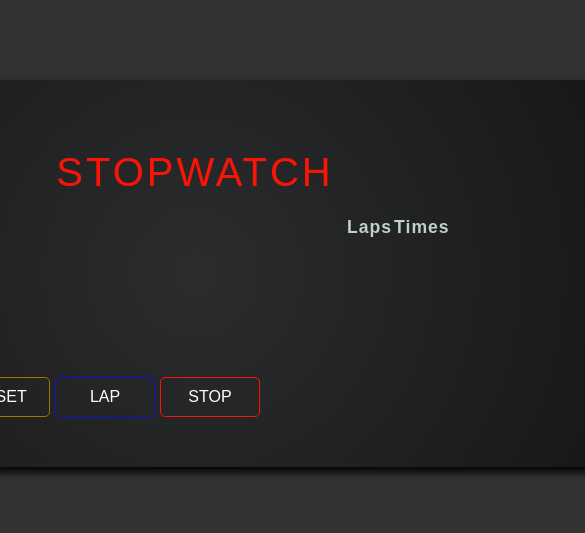
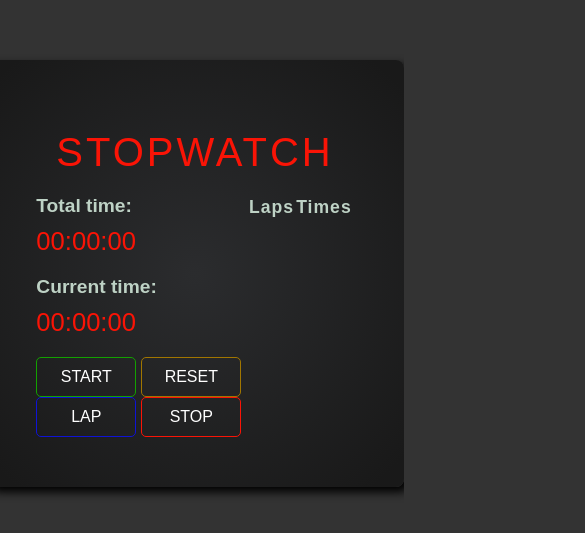
Before and after one commit to kwaq102/stopwatch, a React (Vite) app: page / in a window 390 px wide. Shown: the part 149-682 px from the top of the page, 585 px wide, since content can reach past the window. Built offline with nearby package versions, Linux system fonts and the light colour scheme.

Commit message:
added rwd

```diff
--- a/src/styles/_PageMain.scss
+++ b/src/styles/_PageMain.scss
@@ -68,3 +68,20 @@
 	color: $redColor;
 	font-size: 1.6rem;
 }
+
+@media (max-width: 800px) {
+	.pageMain {
+		min-width: 0;
+		width: 90%;
+		margin: 0 auto;
+	}
+}
+
+@media (max-width: 500px) {
+	.pageMain {
+		width: 100%;
+	}
+	.content {
+		grid-template-columns: 1fr auto;
+	}
+}
```
